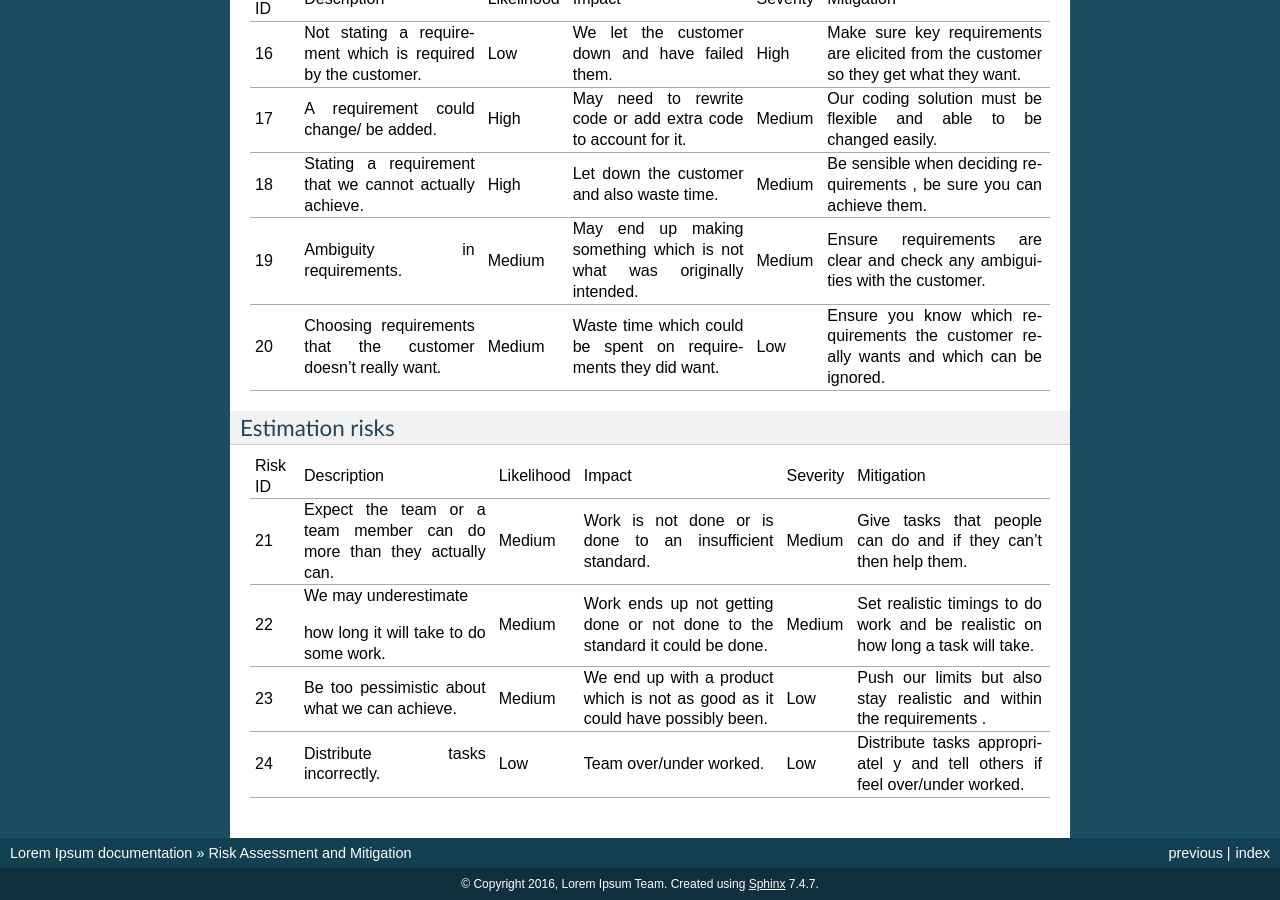
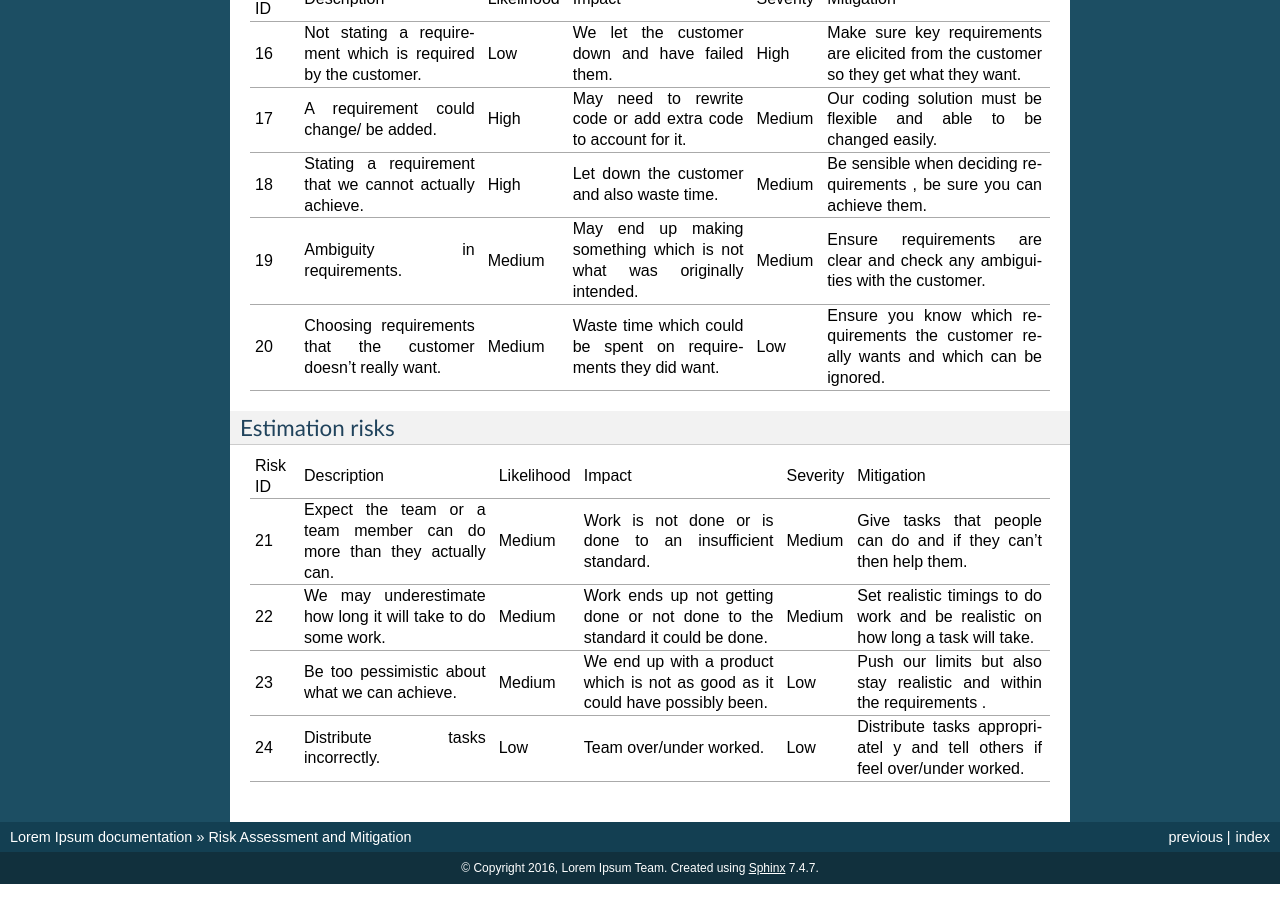
Before and after one commit to JamesNXN/TNN-Assesment-3, a Sphinx documentation site: the page built from docs/RiskAssessmentandMitigation.rst, in a window 1280 px wide and 900 px high, scrolled down 2314 px. Built offline with Sphinx 7.4.7, drawn with Linux system fonts in a browser that asks for light colours; some of the changed text lies outside the part shown.

```diff
--- a/docs/RiskAssessmentandMitigation.rst
+++ b/docs/RiskAssessmentandMitigation.rst
@@ -272,11 +272,11 @@ Estimation risks
 +--------------+--------------+--------------+--------------+--------------+--------------+
 | 22           | We may       | Medium       | Work ends up | Medium       | Set          |
 |              | underestimate|              | not getting  |              | realistic    |
-|              |              |              | done or not  |              | timings to   |
-|              | how long it  |              | done to the  |              | do work and  |
-|              | will take to |              | standard it  |              | be realistic |
-|              | do some      |              | could be     |              | on how long  |
-|              | work.        |              | done.        |              | a task will  |
+|              | how long it  |              | done or not  |              | timings to   |
+|              | will take to |              | done to the  |              | do work and  |
+|              | do some      |              | standard it  |              | be realistic |
+|              | work.        |              | could be     |              | on how long  |
+|              |              |              | done.        |              | a task will  |
 |              |              |              |              |              | take.        |
 +--------------+--------------+--------------+--------------+--------------+--------------+
 | 23           | Be too       | Medium       | We end up    | Low          | Push our     |
```
Also changed, not shown: other parts of docs/RiskAssessmentandMitigation.rst (+2 -2 lines).
